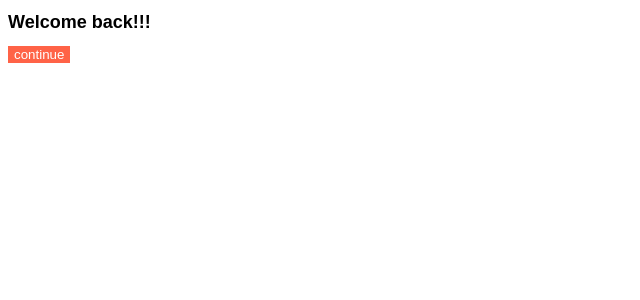
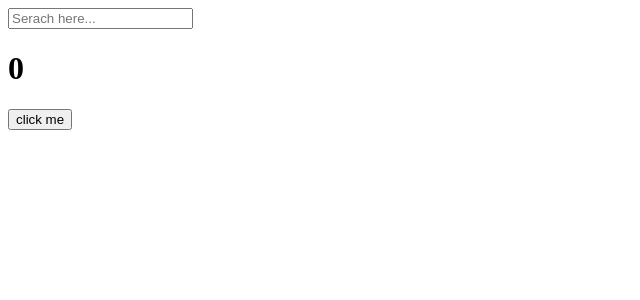
Before and after one commit to juan-jung/reactjs-basic, a React (Create React App) app in the folder myapp/: page / in a window 1280 px wide. Shown: the top 300 px of the page, without its empty margins (0-640 px from the left). Built offline with nearby package versions, Linux system fonts and the light colour scheme.

Commit message:
useEffect

```diff
--- a/myapp/src/App.js
+++ b/myapp/src/App.js
@@ -1,11 +1,34 @@
-import Button from "./Button"
-import styles from "./App.module.css";
+import { useState, useEffect } from "react";
 
 function App() {
+  const [counter, setCounter] = useState(0);
+  const [keyword, setKeyword] = useState("");
+  const onClick = () => setCounter((prev) => prev + 1);
+  const onChange = (event) => setKeyword(event.target.value);
+  console.log("i run all the time"); //state가 변화할때마다 실행됨
+  useEffect(() => {
+    console.log("i run only once.");
+  }, []); //한번만 실행됨
+  useEffect(()=> {
+    if(keyword !== "" && keyword.length > 5) {
+      console.log("i run when 'keyword' changes.");
+    }
+  }, [keyword]) //keyword가 변화할때마다 실행
+  useEffect(()=> {
+    console.log("i run when 'counter' changes.");
+  }, [counter]) //counter가 변화할때마다 실행
+  useEffect(()=> {
+    console.log("i run when 'counter' or 'keyword' changes.");
+  }, [counter,keyword]) //counter or keyword 둘 중 하나가 변화할때마다 실행
   return (
     <div className="App">
-      <h1 className={styles.title}>Welcome back!!!</h1>
-      <Button text={"continue"}/>
+      <input
+        value={keyword}
+        onChange={onChange}
+        type="text"
+        placeholder="Serach here..."
+      />
+      <h1> {counter} </h1> <button onClick={onClick}> click me </button>{" "}
     </div>
   );
 }
--- a/myapp/src/index.js
+++ b/myapp/src/index.js
@@ -4,7 +4,5 @@
 
 const root = ReactDOM.createRoot(document.getElementById('root'));
 root.render(
-  <React.StrictMode>
     <App />
-  </React.StrictMode>
 );
```
